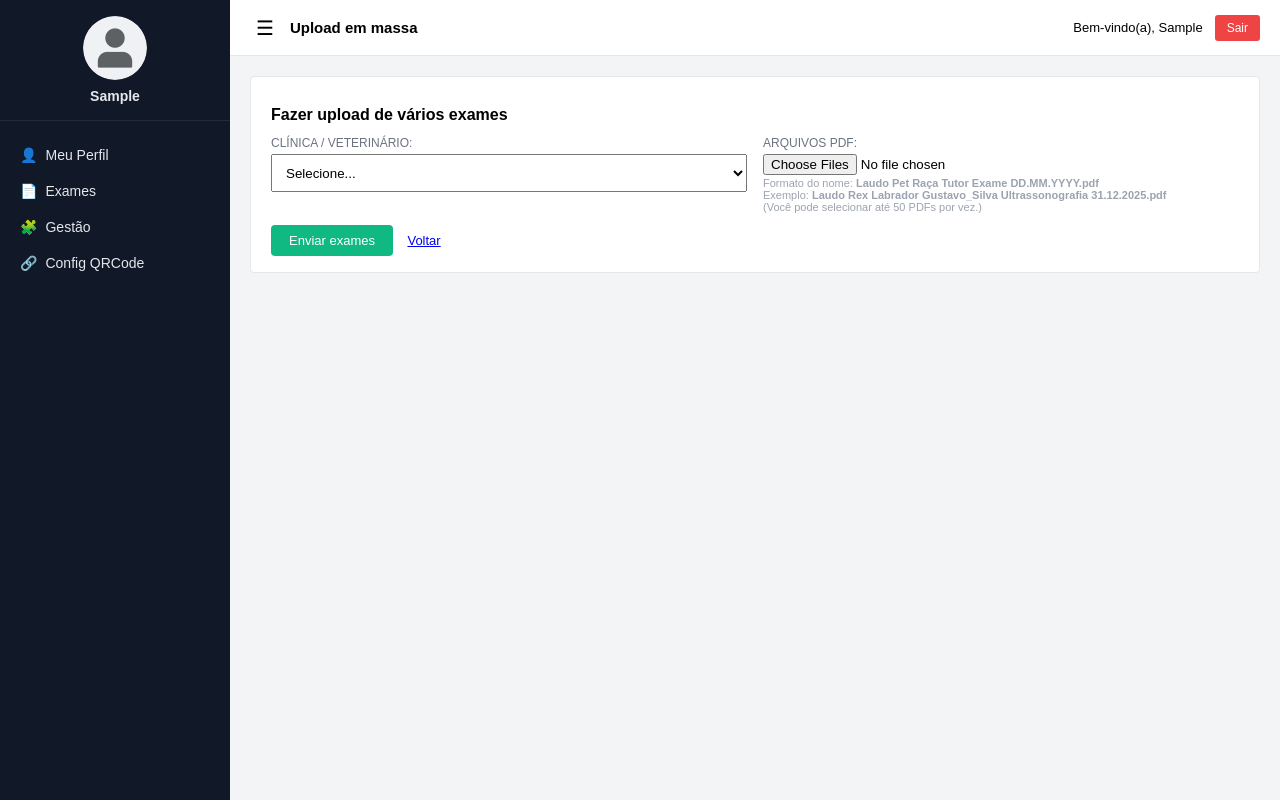
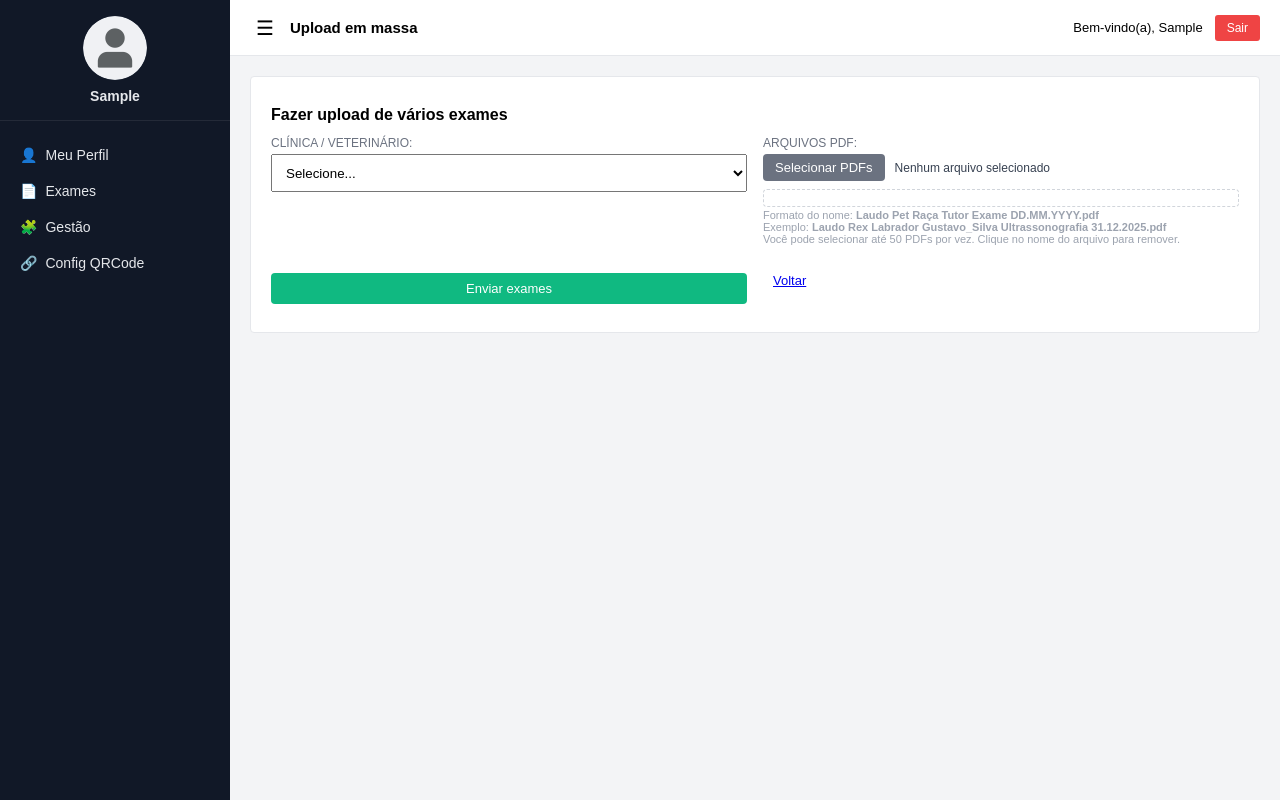
Before and after one commit to RicardoSerta/vet, a Django app: page /accounts/exames/novo-multiplo/ in a window 1280 px wide. Run offline with Django 5.2, Linux system fonts and the light colour scheme; the visitor is signed in with stand-in values (Sample User, id 1); data comes from the database, SQL or seed files in the repository.

Commit message:
Mudanças na funcionalidade e estilo do upload em massa (Ainda precisa de ajustes)

```diff
--- a/accounts/forms.py
+++ b/accounts/forms.py
@@ -539,10 +539,15 @@ class MultiExamUploadForm(forms.Form):
     )
 
     pdf_files = MultipleFileField(
+        required=True,
+        widget=MultipleFileInput(attrs={
+            "multiple": True,
+            "accept": "application/pdf",
+            "class": "file-input-hidden",
+        }),
         label="Arquivos PDF",
-        required=True,
-        widget=MultipleFileInput(attrs={"multiple": True})
     )
+
 
     MAX_FILES = 50
 
--- a/templates/accounts/exam_upload.html
+++ b/templates/accounts/exam_upload.html
@@ -99,7 +99,7 @@
                   <div class="field-error">{{ form.extra_pdfs.errors.0 }}</div>
                 {% endif %}
 
-                <div class="field-hint">Aceita até 5 PDFs. Clique no nome do arquivo para remover.</div>
+                <div class="field-hint">Você pode selecionar até 5 PDFs. Clique no nome do arquivo para remover.</div>
               </div>
             </div>
 
--- a/templates/accounts/exam_upload_multi.html
+++ b/templates/accounts/exam_upload_multi.html
@@ -19,9 +19,18 @@
                 {% endif %}
             </div>
 
-            <div class="profile-form-group">
+            <div class="profile-form-row">
+              <div class="profile-form-group" style="grid-column: 1 / -1;">
                 <label for="{{ form.pdf_files.id_for_label }}">Arquivos PDF:</label>
+
+                <div class="file-picker">
                   {{ form.pdf_files }}
+                  <button type="button" class="btn-file" id="multi-pdfs-btn">Selecionar PDFs</button>
+                  <span class="file-count" id="multi-pdfs-count">Nenhum arquivo selecionado</span>
+                </div>
+
+                <div id="multi-pdfs-list" class="file-list"></div>
+
                 {% if form.pdf_files.errors %}
                   <div class="field-error">{{ form.pdf_files.errors.0 }}</div>
                 {% endif %}
@@ -30,11 +39,13 @@
                   Formato do nome:
                   <strong>Laudo Pet Raça Tutor Exame DD.MM.YYYY.pdf</strong><br>
                   Exemplo:
-                    <strong>Laudo Rex Labrador Gustavo_Silva Ultrassonografia 31.12.2025.pdf</strong><br>
-                    (Você pode selecionar até 50 PDFs por vez.)
+                  <strong>Laudo Rex Labrador Gustavo_Silva Ultrassonografia 31.12.2025.pdf</strong>
+                  <br>
+                  Você pode selecionar até 50 PDFs por vez. Clique no nome do arquivo para remover.
                 </div>
               </div>
             </div>
+
 
         {% if form.non_field_errors %}
             <div class="field-error">
@@ -46,4 +57,81 @@
         <a href="{% url 'exam_upload' %}" style="margin-left: 10px; font-size: 13px;">Voltar</a>
     </form>
 </div>
+<script>
+document.addEventListener('DOMContentLoaded', function () {
+  const input = document.getElementById('id_pdf_files');
+  const btn = document.getElementById('multi-pdfs-btn');
+  const count = document.getElementById('multi-pdfs-count');
+  const list = document.getElementById('multi-pdfs-list');
+
+  if (!input || !btn || !count || !list) return;
+
+  const MAX_FILES = 50; // se você quiser por limite. Se quiser ilimitado, pode remover esse check.
+  const dt = new DataTransfer();
+
+  function sameFile(a, b) {
+    return a.name === b.name && a.size === b.size && a.lastModified === b.lastModified;
+  }
+
+  function updateInputFiles() {
+    input.files = dt.files;
+  }
+
+  function render() {
+    const files = Array.from(dt.files);
+
+    if (files.length === 0) {
+      count.textContent = 'Nenhum arquivo selecionado';
+      list.innerHTML = '';
+      return;
+    }
+
+    count.textContent = files.length === 1
+      ? '1 arquivo selecionado'
+      : `${files.length} arquivos selecionados`;
+
+    const items = files.map((f, i) => (
+      `<li><button type="button" class="file-remove" data-index="${i}" title="Remover">${f.name}</button></li>`
+    )).join('');
+
+    list.innerHTML = `<ul>${items}</ul>`;
+  }
+
+  btn.addEventListener('click', () => input.click());
+
+  input.addEventListener('change', function () {
+    const newFiles = Array.from(input.files || []);
+
+    for (const f of newFiles) {
+      if (dt.files.length >= MAX_FILES) {
+        alert(`Você pode anexar no máximo ${MAX_FILES} PDFs por vez.`);
+        break;
+      }
+
+      const already = Array.from(dt.files).some(existing => sameFile(existing, f));
+      if (!already) dt.items.add(f);
+    }
+
+    updateInputFiles();
+    render();
+
+    // permite selecionar o mesmo arquivo de novo depois
+    input.value = '';
+  });
+
+  list.addEventListener('click', function (e) {
+    const btn = e.target.closest('.file-remove');
+    if (!btn) return;
+
+    const idx = Number(btn.getAttribute('data-index'));
+    if (Number.isNaN(idx)) return;
+
+    dt.items.remove(idx);
+    updateInputFiles();
+    render();
+  });
+
+  render();
+});
+</script>
 {% endblock %}
```
Lines whose indentation alone changed are shown as unchanged.
